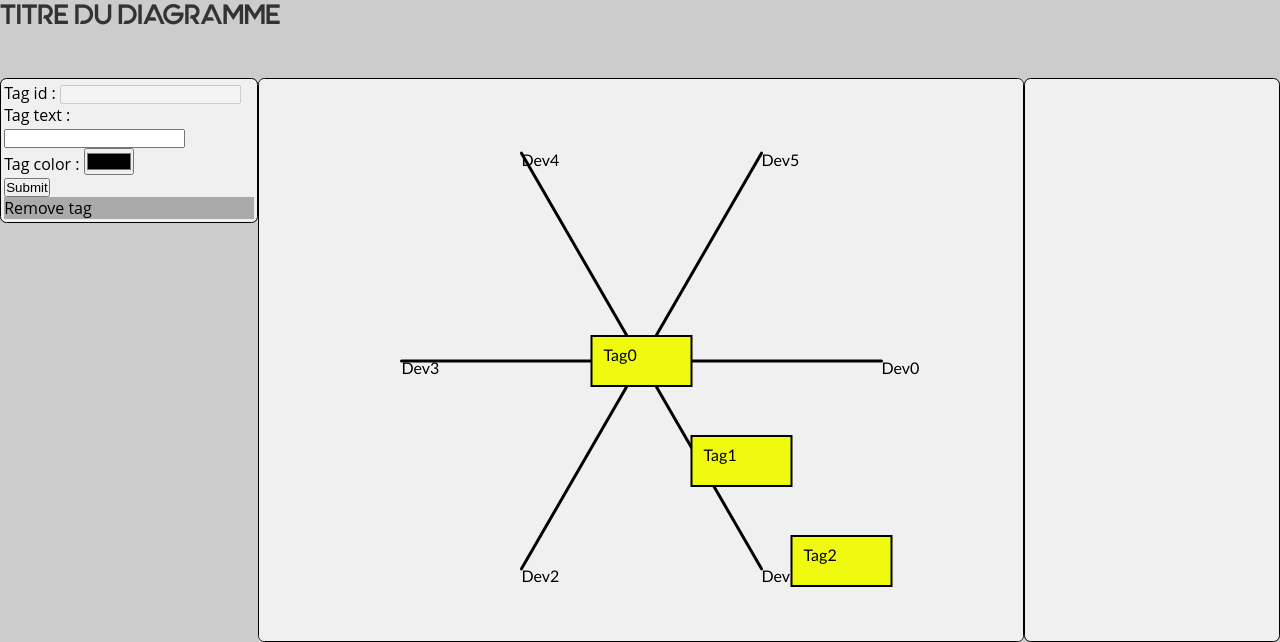
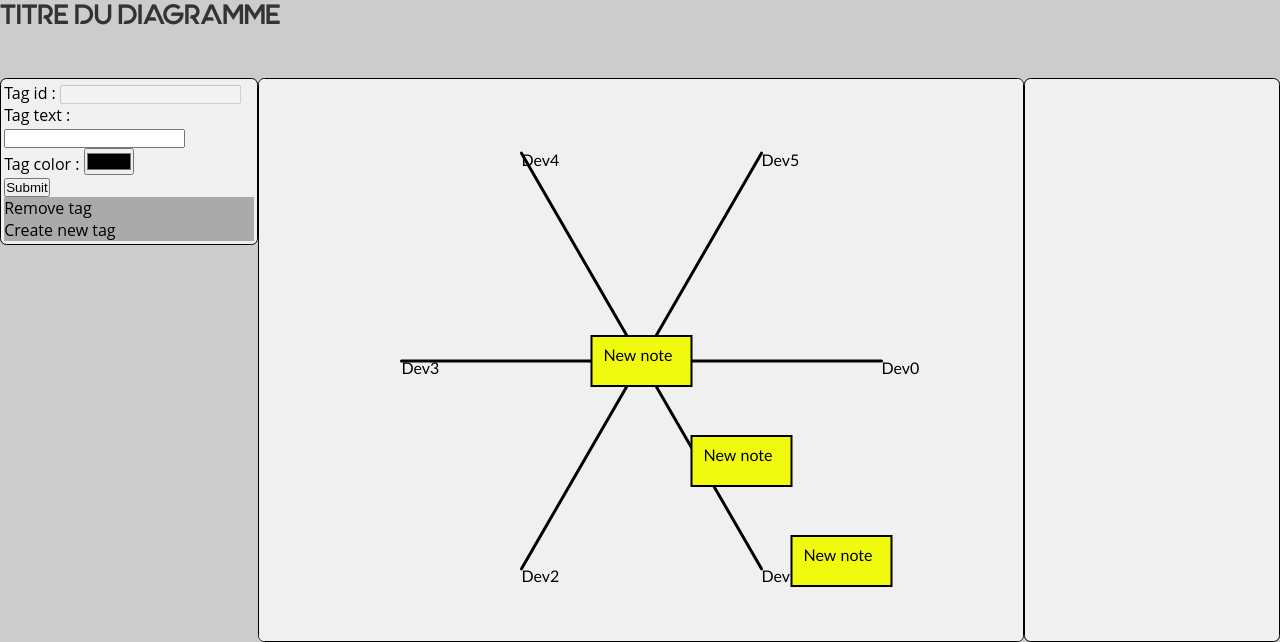
Before and after one commit to Hagbuck/project-designer, a PHP site: page /workspace.php in a window 1280 px wide. Shown: the part 53-695 px from the top of the page. Run offline with PHP 8.4, Linux system fonts and the light colour scheme.

Commit message:
create tag button

```diff
--- a/js/workspace.js
+++ b/js/workspace.js
@@ -1,6 +1,8 @@
 var text_offset = 12;
 var window_offset = 20;
 var branch_size = 240;
+var default_tag_color = '#F0FA0F';
+var default_tag_text = 'New note';
 
 var width = document.getElementById("container").offsetWidth;
 var height = document.getElementById("container").offsetHeight;
@@ -37,7 +39,7 @@ for(var i = 0; i < nb_branch; ++i){
 // A TAG
 var tags_groups = new Konva.Group({});
 for(var i = 0; i < 3; ++i){
-    var tag = createTag('Tag'+i, '#F0FA0F', i, centerX, centerY, text_offset);
+    var tag = createTag(default_tag_text, default_tag_color, i, centerX, centerY, text_offset);
 
     changeTagPosition(tag, i*100, i*100, text_offset);
     stage.draw();
--- a/stylesheet/workspace.css
+++ b/stylesheet/workspace.css
@@ -49,12 +49,12 @@
     margin: auto;
 }
 
-#delete_tag
+#delete_tag, #new_tag
 {
     background-color: #AAAAAA;
 }
 
-#delete_tag:hover
+#delete_tag:hover, #new_tag:hover
 {
     background-color: orange;
 }
--- a/workspace.php
+++ b/workspace.php
@@ -28,6 +28,9 @@
             <div id="delete_tag" onclick="removeTag()">
                 <p>Remove tag</p>
             </div>
+            <div id="new_tag" onclick="newTag()">
+                <p>Create new tag</p>
+            </div>
         </div>
         <div id="container" class="flex_element"></div>
         <div id="chatbox" class="flex_element"></div>
```
Also changed, not shown: js/workspace-utils.js (line endings or trailing spaces).
